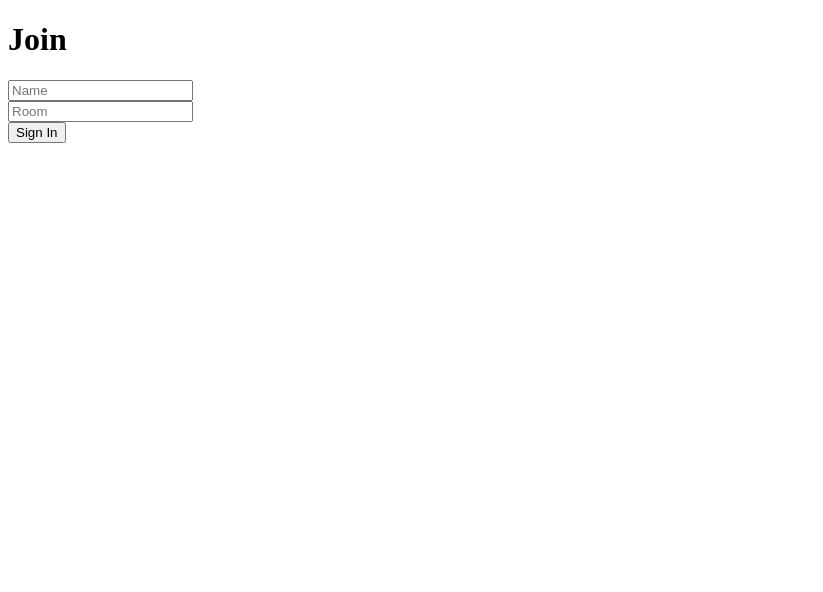
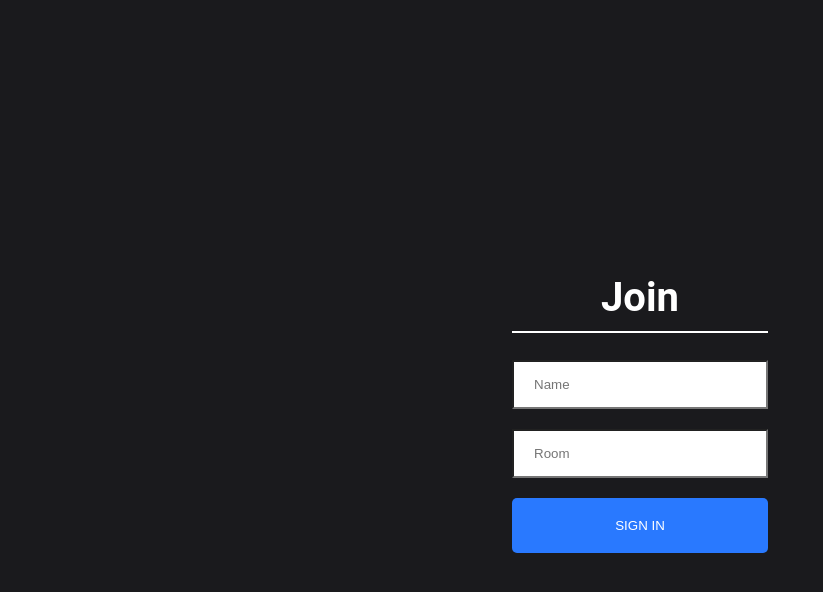
Before and after one commit to agabrie/Matcha, a React (Create React App) app in the folder client/: page / in a window 1280 px wide. Shown: the top 592 px of the page, without its empty margins (0-823 px from the left). Built offline with nearby package versions, Linux system fonts and the light colour scheme.

Commit message:
broke it somehow

```diff
--- a/client/public/index.html
+++ b/client/public/index.html
@@ -27,7 +27,9 @@
     <title>React App</title>
   </head>
   <body>
-    <noscript>You need to enable JavaScript to run this app.</noscript>
+	<script src="https://code.jquery.com/jquery-3.4.1.slim.min.js" integrity="sha384-J6qa4849blE2+poT4WnyKhv5vZF5SrPo0iEjwBvKU7imGFAV0wwj1yYfoRSJoZ+n" crossorigin="anonymous"></script>
+	<script src="https://cdn.jsdelivr.net/npm/popper.js@1.16.0/dist/umd/popper.min.js" integrity="sha384-Q6E9RHvbIyZFJoft+2mJbHaEWldlvI9IOYy5n3zV9zzTtmI3UksdQRVvoxMfooAo" crossorigin="anonymous"></script>
+	<script src="https://stackpath.bootstrapcdn.com/bootstrap/4.4.1/js/bootstrap.min.js" integrity="sha384-wfSDF2E50Y2D1uUdj0O3uMBJnjuUD4Ih7YwaYd1iqfktj0Uod8GCExl3Og8ifwB6" crossorigin="anonymous"></script>
     <div id="root"></div>
     <!--
       This HTML file is a template.
--- a/client/src/components/Join/join.css
+++ b/client/src/components/Join/join.css
@@ -0,0 +1,68 @@
+
+html, body {
+	font-family: 'Roboto', sans-serif;
+	padding: 0;
+	margin: 0;
+  }
+
+  #root {
+	height: 100vh;
+  }
+
+  * {
+	box-sizing: border-box;
+  }
+
+  .joinOuterContainer {
+	display: flex;
+	justify-content: center;
+	text-align: center;
+	height: 100vh;
+	align-items: center;
+	background-color: #1A1A1D;
+  }
+
+  .joinInnerContainer {
+	width: 20%;
+  }
+
+  .joinInput {
+	border-radius: 0;
+	padding: 15px 20px;
+	width: 100%;
+  }
+
+  .heading {
+	color: white;
+	font-size: 2.5em;
+	padding-bottom: 10px;
+	border-bottom: 2px solid white;
+  }
+
+  .button {
+	  color: #fff !important;
+	  text-transform: uppercase;
+	  text-decoration: none;
+	  background: #2979FF;
+	  padding: 20px;
+	  border-radius: 5px;
+	  display: inline-block;
+	  border: none;
+	  width: 100%;
+  }
+
+  .mt-20 {
+	margin-top: 20px;
+  }
+
+  @media (min-width: 320px) and (max-width: 480px) {
+	.joinOuterContainer {
+	  height: 100%;
+	}
+
+	.joinInnerContainer {
+	  width: 90%;
+	}
+
+
+  }
--- a/client/src/components/chat/chat.js
+++ b/client/src/components/chat/chat.js
@@ -1,8 +1,60 @@
-import React from 'react';
+import React, {useState, useEffect} from 'react';
+import queryString from 'query-string';
+import io from 'socket.io-client';
 
-const Chat = () => {
+let socket;
+
+const Chat = ({ location }) => {
+	const [name, setName] = useState('');
+	const [room, setRoom] = useState('');
+	const [message, setMessage] = useState('');
+	const [messages, setMessages] = useState([]);
+	const ENDPOINT = 'localhost:4000';
+
+	useEffect(() => {
+		const { name, room} = queryString.parse(location.search);
+
+		socket = io(ENDPOINT)
+
+		setName(name);
+		setRoom(room);
+
+		socket.emit('join', { name, room }, () =>{
+
+		});
+
+		return () => {
+			socket.emit('disconnect');
+
+			socket.off();
+		}
+	}, [ENDPOINT, location.search]);
+
+	useEffect(() => {
+		socket.on('messages', () => {
+			setMessages([...messages, message])
+		})
+	}, [messages])
+
+	const sendMessage = (event) => {
+		event.preventDefault();
+
+		console.log(message)
+		if (message){
+			socket.emit('sendMessage', message, () => setMessage(''));
+		}
+	}
+
+	// console.log(message, messages);
+
 	return (
-		<h1>Chat</h1>
+		<div>
+			<div>
+				<input value={message} onChange={(event) => setMessage(event.target.value)}
+				onKeyPress={event => event.key === 'Enter' ? sendMessage(event) : null }
+				/>
+			</div>
+		</div>
 	)
 }
 
```
Also changed, not shown: client/src/components/chat/chat.css (+35 -0 lines), 2 other files (tests, documents, lock files or other folders).
